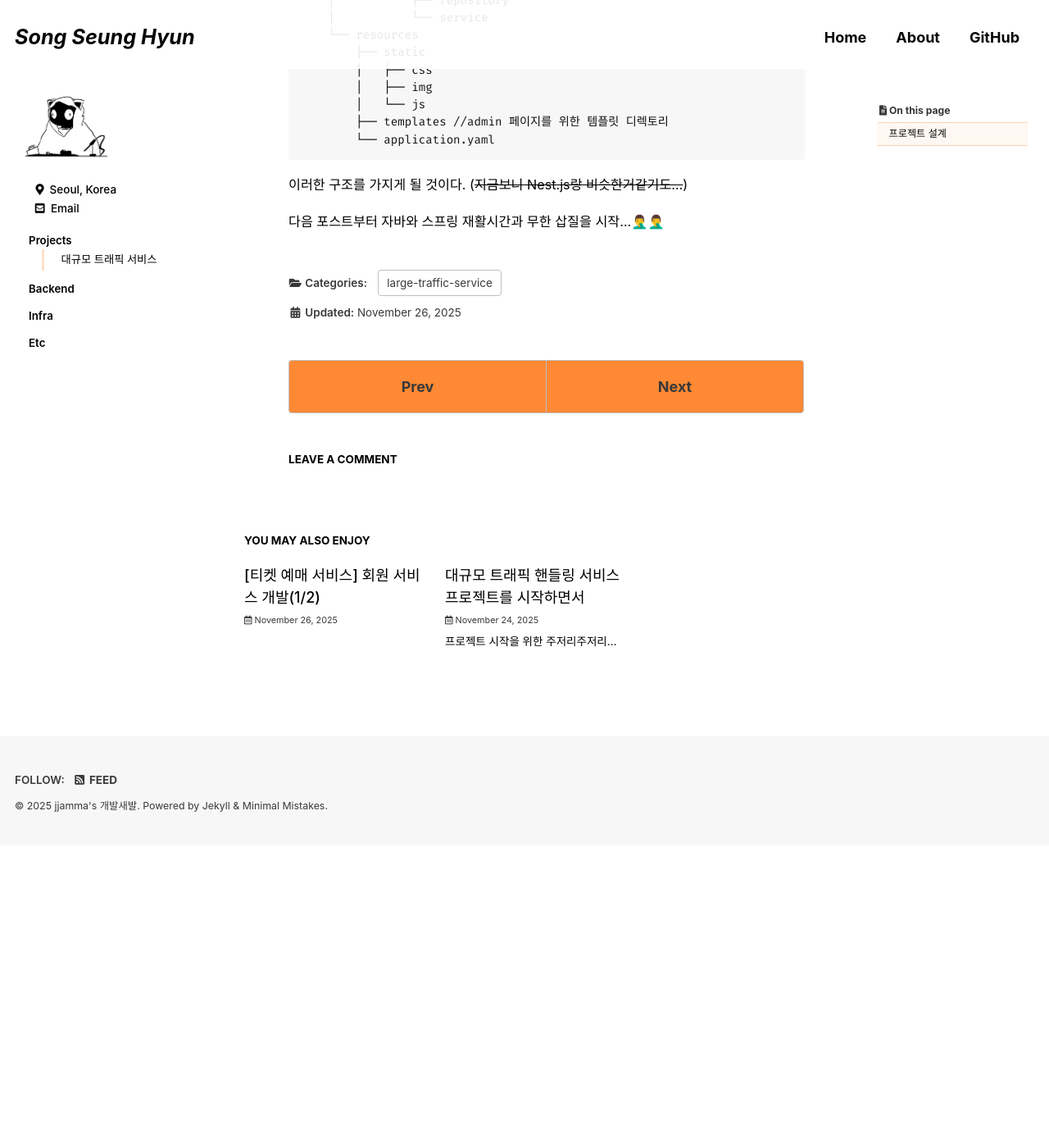
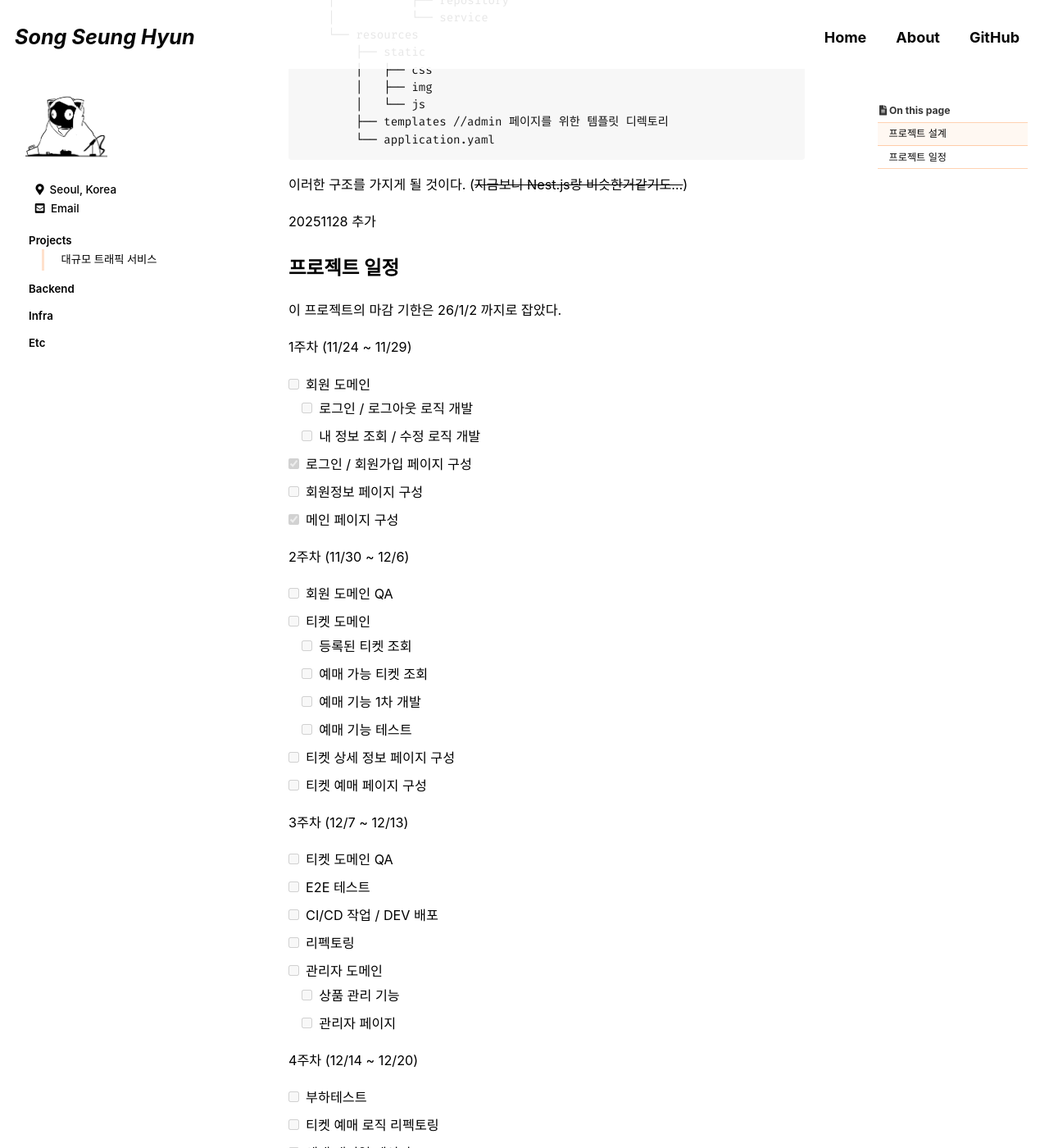
Before and after one commit to songsh927/songsh927.github.io, a Jekyll site: the page built from _posts/2025-11-25-largeTraffic.md, in a window 1280 px wide and 1400 px high, scrolled down 1769 px. Shown: the whole window at 82% size. Built offline with Jekyll 4.4.1, drawn with Linux system fonts in a browser that asks for light colours; cached includes are drawn as plain includes; some web fonts are replaced; comment, search, counter and statistics services are not loaded; before the commit the page ends 2800 px from its top, so only the background shows below that; some of the changed text lies outside the part shown.

Commit message:
251128 포스트 추가

```diff
--- a/_posts/2025-11-25-largeTraffic.md
+++ b/_posts/2025-11-25-largeTraffic.md
@@ -79,4 +79,43 @@ src
 
 이러한 구조를 가지게 될 것이다. (~~지금보니 Nest.js랑 비슷한거같기도...~~)
 
+20251128 추가
+## 프로젝트 일정
+이 프로젝트의 마감 기한은 26/1/2 까지로 잡았다.
+
+1주차 (11/24 ~ 11/29)
+  - [ ] 회원 도메인
+    - [ ] 로그인 / 로그아웃 로직 개발
+    - [ ] 내 정보 조회 / 수정 로직 개발
+  - [x] 로그인 / 회원가입 페이지 구성
+  - [ ] 회원정보 페이지 구성
+  - [x] 메인 페이지 구성
+
+2주차 (11/30 ~ 12/6)
+  - [ ] 회원 도메인 QA
+  - [ ] 티켓 도메인
+    - [ ] 등록된 티켓 조회
+    - [ ] 예매 가능 티켓 조회
+    - [ ] 예매 기능 1차 개발
+    - [ ] 예매 기능 테스트
+  - [ ] 티켓 상세 정보 페이지 구성
+  - [ ] 티켓 예매 페이지 구성
+
+3주차 (12/7 ~ 12/13)
+  - [ ] 티켓 도메인 QA
+  - [ ] E2E 테스트
+  - [ ] CI/CD 작업 / DEV 배포
+  - [ ] 리펙토링
+  - [ ] 관리자 도메인
+    - [ ] 상품 관리 기능
+    - [ ] 관리자 페이지
+
+4주차 (12/14 ~ 12/20)
+  - [ ] 부하테스트
+  - [ ] 티켓 예매 로직 리펙토링
+  - [ ] 예매 대기열 페이지
+
+5주차 (12/21 ~ 12/27)
+6주차 (12/28 ~ 1/2)
+
 다음 포스트부터 자바와 스프링 재활시간과 무한 삽질을 시작...🤦‍♂️🤦‍♂️
```
Also changed, not shown: _posts/2025-11-26-largeTraffic.md (+12 -12 lines), _posts/2025-11-27-largeTraffic.md (added, +197 -0 lines), assets/images/posts/largeTrafficService/jonnajokun.png (added), assets/images/posts/largeTrafficService/noencrypt.png (added), assets/images/posts/largeTrafficService/yesencrypt.png (added).
